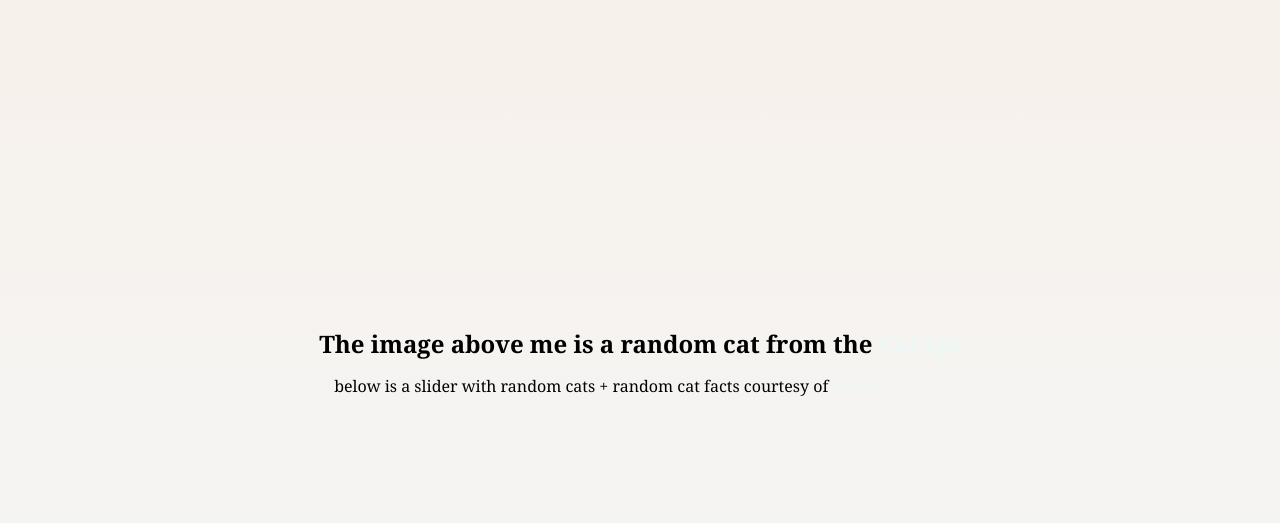
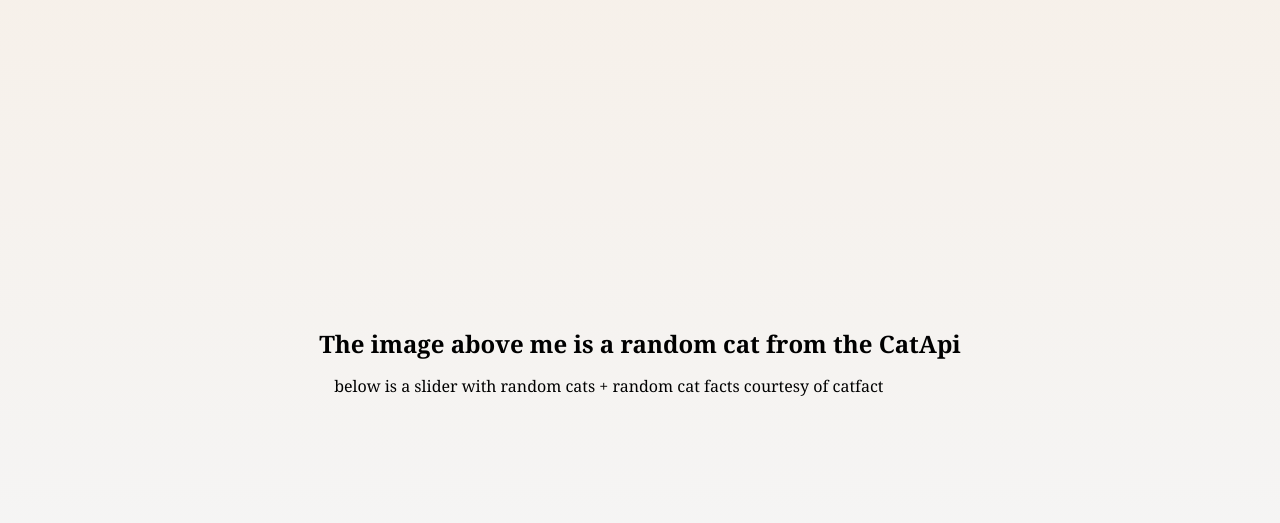
Before and after one commit to mustafabin/API-practice-project3, a plain HTML site: page index.html in a window 1280 px wide. Shown: the part 277-800 px from the top of the page. Drawn offline with nearby package versions, Linux system fonts and the light colour scheme; no server answers.

Commit message:
fixed links

```diff
--- a/index.html
+++ b/index.html
@@ -21,9 +21,10 @@
   <div id="main-page" class="home">
     <img class="randomCatImage" src="" alt="randomCatImage">
     <section>
-      <h1>The image above me is a random cat from the <a href="https://api.thecatapi.com/v1/images/search">CatApi</a>
+      <h1>The image above me is a random cat from the <a class="text-link"
+          href="https://api.thecatapi.com/v1/images/search">CatApi</a>
       </h1>
-      <p>below is a slider with random cats + random cat facts courtesy of <a
+      <p>below is a slider with random cats + random cat facts courtesy of <a class="text-link"
           href="https://catfact.ninja/fact">catfact</a> </p>
     </section>
 
--- a/style.css
+++ b/style.css
@@ -141,3 +141,6 @@ button {
   padding: 15px;
   margin: 20px;
 }
+.text-link {
+  color: black;
+}
```
